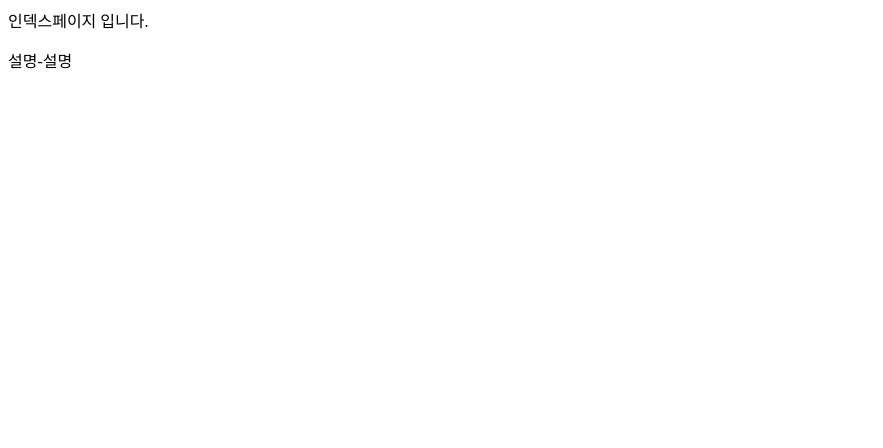
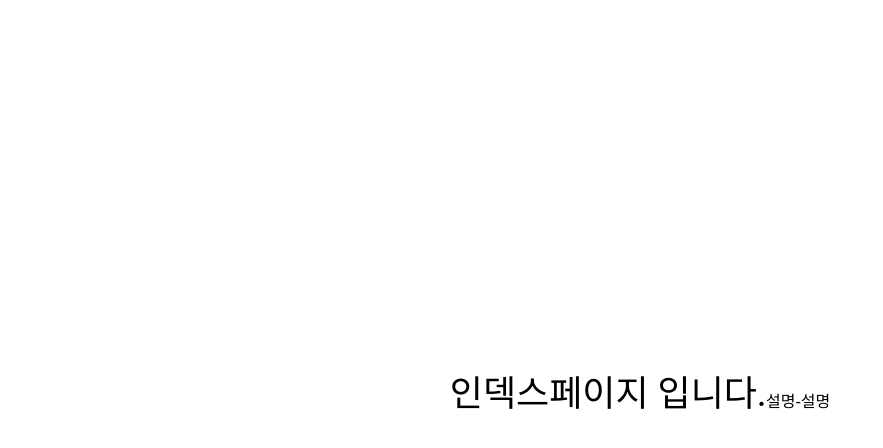
Before and after one commit to joonghorang/github-page-test, a plain HTML site: page index.html in a window 1280 px wide. Shown: the whole page, without its empty margins (0-883 px from the left). Drawn offline with Linux system fonts and the light colour scheme.

Commit message:
Update index.html
css work

```diff
--- a/index.html
+++ b/index.html
@@ -1,5 +1,18 @@
 <html>
-  <head></head>
+  <head>
+    <style>
+      body {
+        display: flex;
+        align-items: center;
+        justify-content: center;
+      }
+
+      body > div {
+        margin-bottom: 20px;
+        font-size: 36px;
+      }
+    </style>
+  </head>
   <div>
     인덱스페이지 입니다.
   </div>
```
